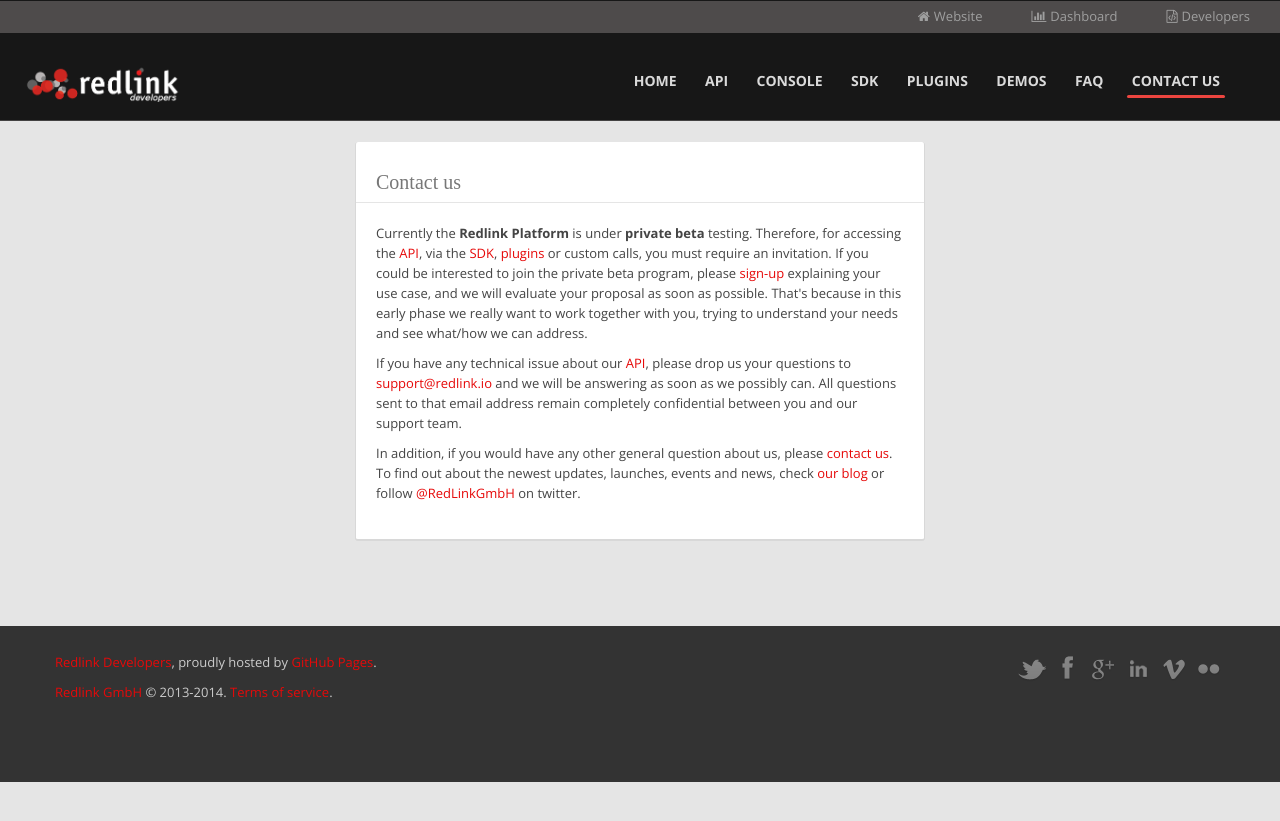
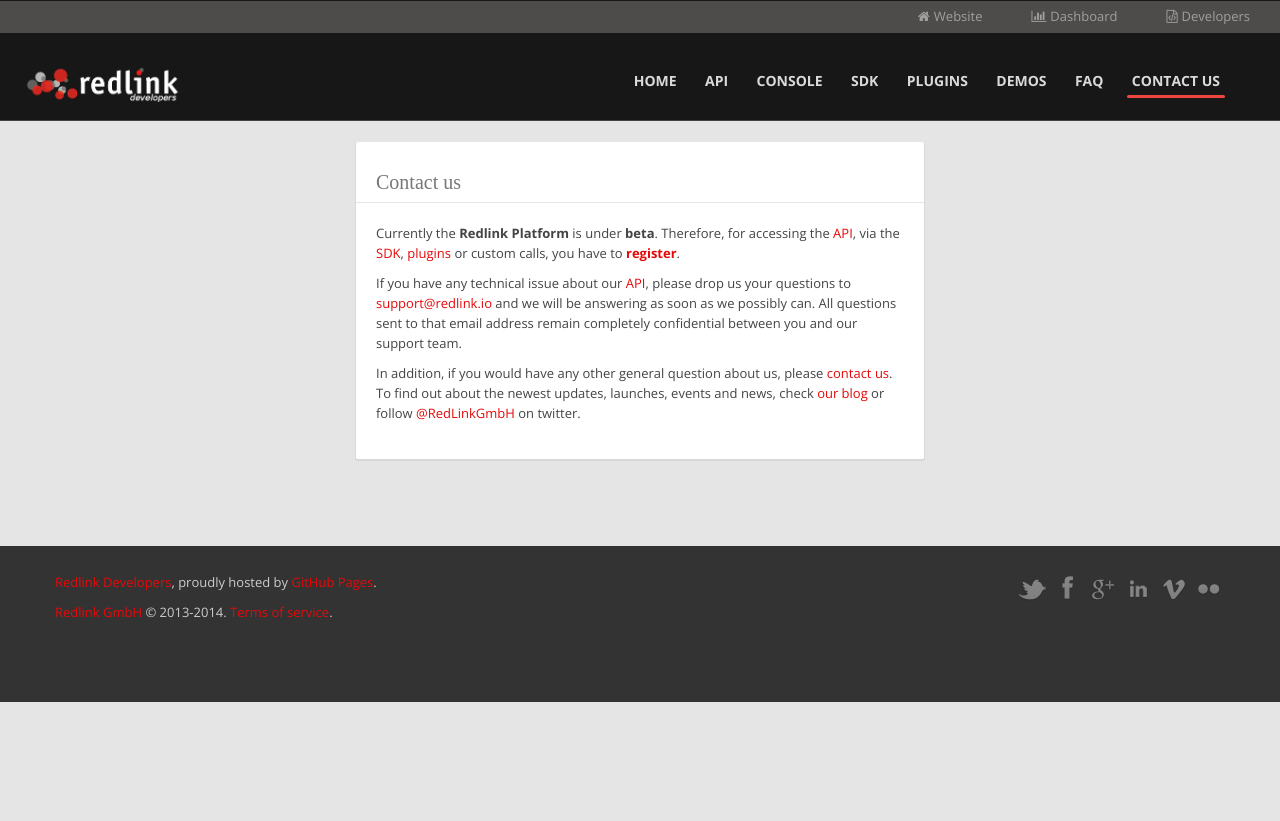
Before and after one commit to redlink-gmbh/redlink-gmbh.github.io, a Jekyll site: the page built from contact.html, in a window 1280 px wide. Shown: the top 821 px of the page. Built offline with Jekyll 4.4.1, drawn with Linux system fonts in a browser that asks for light colours; comment, search, counter and statistics services are not loaded.

Commit message:
updated contact info

```diff
--- a/contact.html
+++ b/contact.html
@@ -8,13 +8,10 @@
           <h2 class="card-heading simple">Contact us</h2>
           <div class="card-body">
             <p>
-              Currently the <strong>Redlink Platform</strong> is under <strong>private beta</strong> testing.
-              Therefore, for accessing the <a href="api">API</a>, via the <a href="sdk">SDK</a>, <a href="plugins">plugins</a>
-              or custom calls, you must require an invitation. If you could be interested to join
-              the private beta program, please <a href="http://redlink.co/develop">sign-up</a> explaining
-              your use case, and we will evaluate your proposal as soon as possible. That's because in this
-              early phase we really want to work together with you, trying to understand your needs and
-              see what/how we can address.
+              Currently the <strong>Redlink Platform</strong> is under <strong>beta</strong>.
+              Therefore, for accessing the <a href="api">API</a>, via the <a href="sdk">SDK</a>,
+              <a href="plugins">plugins</a> or custom calls, you have to
+              <a href="http://my.redlink.io"><strong>register</strong></a>.
             </p>
             <p>
               If you have any technical issue about our <a href="api">API</a>, please
@@ -25,9 +22,9 @@
             </p>
             <p>
               In addition, if you would have any other general question about us,
-              please <a href="http://redlink.co/company/contact-us/">contact us</a>.
+              please <a href="http://redlink.co/#contact">contact us</a>.
               To find out about the newest updates, launches, events and news,
-              check <a href="http://redlink.co/category/blog/">our blog</a> or follow
+              check <a href="http://redlink.co/#blog/">our blog</a> or follow
               <a href="http://twitter.com/intent/follow?screen_name=RedLinkGmbH">@RedLinkGmbH</a>
               on twitter.
             </p>
```
